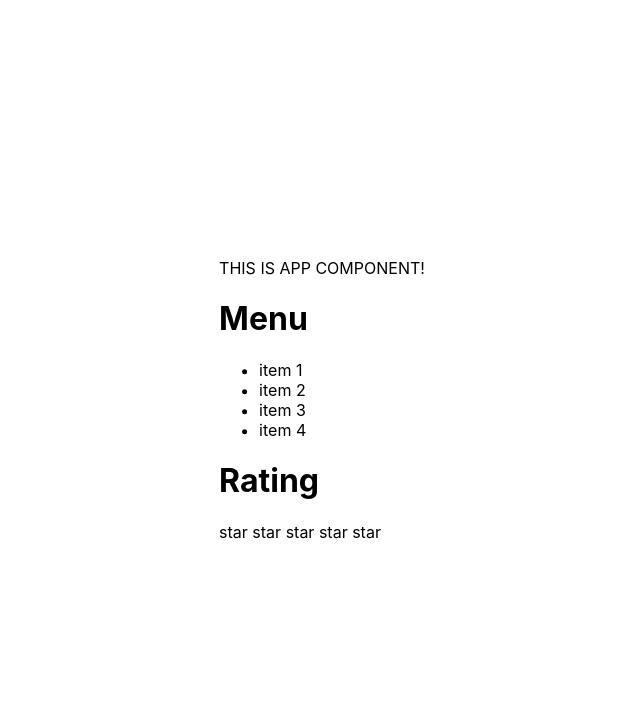
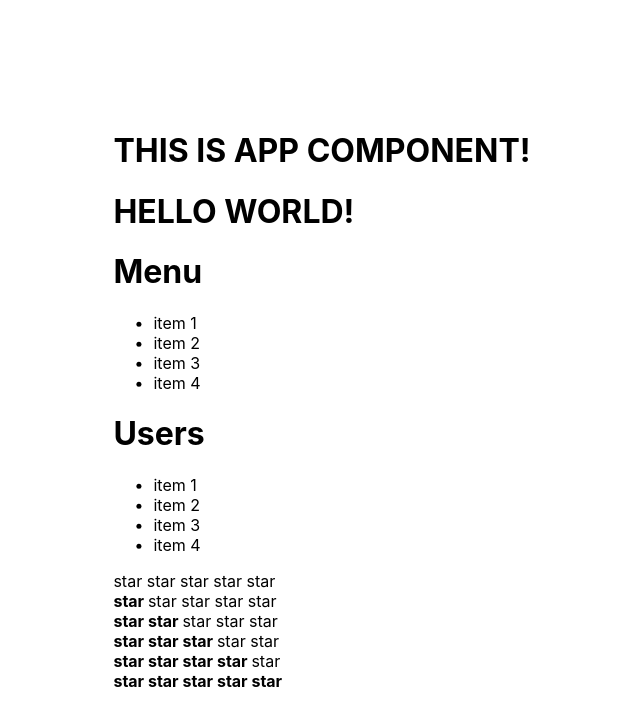
Before and after one commit to hrsk/react-examples, a React (Create React App) app: page / in a window 1280 px wide. Shown: the top 726 px of the page, without its empty margins (318-958 px from the left). Built offline with nearby package versions, Linux system fonts and the light colour scheme.

Commit message:
react-kabzda: 02, 03, 04

```diff
--- a/src/App.tsx
+++ b/src/App.tsx
@@ -1,49 +1,30 @@
 import React from 'react';
 import './App.css';
+import {Accordion} from "./components/Accordion";
+import {Rating} from "./components/Rating";
 
 function App() {
     return (
         <div className="App">
-            THIS IS APP COMPONENT!
+            <PageTitle title={'THIS IS APP COMPONENT!'}/>
+            <PageTitle title={'HELLO WORLD!'}/>
 
-            <Accordion/>
 
-            <Rating/>
+            <Accordion title={'Menu'}/>
+            <Accordion title={'Users'}/>
+
+            <Rating value={0}/>
+            <Rating value={1}/>
+            <Rating value={2}/>
+            <Rating value={3}/>
+            <Rating value={4}/>
+            <Rating value={5}/>
         </div>
     );
 }
 
 export default App;
 
-function Star() {
-    return <span>star </span>
+const PageTitle = (props: any) => {
+    return <h1>{props.title}</h1>
 }
-
-function Rating() {
-    return (
-        <div>
-            <h1>Rating</h1>
-            <Star/>
-            <Star/>
-            <Star/>
-            <Star/>
-            <Star/>
-        </div>
-    )
-}
-
-function Accordion() {
-    return (
-        <div>
-            <h1>
-                Menu
-            </h1>
-            <ul>
-                <li>item 1</li>
-                <li>item 2</li>
-                <li>item 3</li>
-                <li>item 4</li>
-            </ul>
-        </div>
-    )
-}
--- /dev/null
+++ b/src/components/Accordion.tsx
@@ -0,0 +1,27 @@
+import React from "react";
+
+export function Accordion(props: any) {
+    console.log('Accordion rendered')
+    return (
+        <div>
+            <AccordionTitle title={props.title}/>
+            <AccordionBody/>
+        </div>
+    )
+}
+
+const AccordionTitle = (props: any) => {
+    console.log('AccordionTitle rendered')
+    return <h1>{props.title}</h1>
+}
+const AccordionBody = () => {
+    console.log('AccordionBody rendered')
+    return (
+        <ul>
+            <li>item 1</li>
+            <li>item 2</li>
+            <li>item 3</li>
+            <li>item 4</li>
+        </ul>
+    )
+}
--- /dev/null
+++ b/src/components/Rating.tsx
@@ -0,0 +1,79 @@
+import React from "react";
+
+function Star(props: any) {
+
+    console.log('Star rendered')
+
+    return props.selected ? <span><b>star </b></span> : <span>star </span>
+}
+
+export function Rating(props: any) {
+
+    console.log('Rating rendered')
+
+    if (props.value === 1) {
+        return (
+            <div>
+                <Star selected={true}/>
+                <Star selected={false}/>
+                <Star selected={false}/>
+                <Star selected={false}/>
+                <Star selected={false}/>
+            </div>
+        )
+    }
+    if (props.value === 2) {
+        return (
+            <div>
+                <Star selected={true}/>
+                <Star selected={true}/>
+                <Star selected={false}/>
+                <Star selected={false}/>
+                <Star selected={false}/>
+            </div>
+        )
+    }
+    if (props.value === 3) {
+        return (
+            <div>
+                <Star selected={true}/>
+                <Star selected={true}/>
+                <Star selected={true}/>
+                <Star selected={false}/>
+                <Star selected={false}/>
+            </div>
+        )
+    }
+    if (props.value === 4) {
+        return (
+            <div>
+                <Star selected={true}/>
+                <Star selected={true}/>
+                <Star selected={true}/>
+                <Star selected={true}/>
+                <Star selected={false}/>
+            </div>
+        )
+    }
+    if (props.value === 5) {
+        return (
+            <div>
+                <Star selected={true}/>
+                <Star selected={true}/>
+                <Star selected={true}/>
+                <Star selected={true}/>
+                <Star selected={true}/>
+            </div>
+        )
+    }
+
+    return (
+        <div>
+            <Star selected={false}/>
+            <Star selected={false}/>
+            <Star selected={false}/>
+            <Star selected={false}/>
+            <Star selected={false}/>
+        </div>
+    )
+}
```
